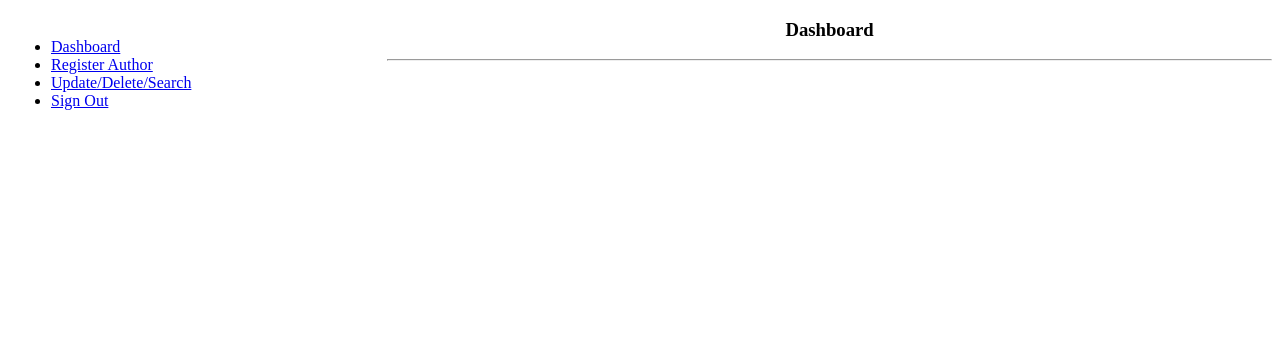
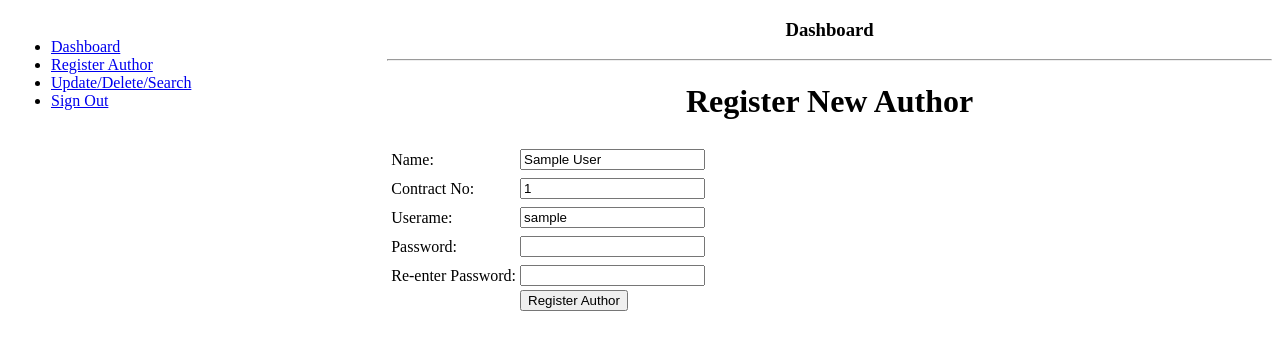
Before and after one commit to azminur2856/learning-web-technologies-fall2024-2025-sec-e, a PHP site: page /view/admin/registerAuthor.php in a window 1280 px wide. Shown: the top 350 px of the page. Run offline with PHP 8.4, Linux system fonts and the light colour scheme; the visitor is signed in with stand-in values (Sample User, id 1).

Commit message:
Update registerAuthor.php

```diff
--- a/Lab Exam Final/view/admin/registerAuthor.php
+++ b/Lab Exam Final/view/admin/registerAuthor.php
@@ -2,6 +2,7 @@
 <html lang="en">
   <head>
     <title>Admin Dashboard</title>
+    <script src="../../asset/js/signupCheck.js"></script>
   </head>
   <body>
 
@@ -11,10 +12,116 @@
     ?>
     <h3 style="text-align: center">Dashboard</h3>
     <hr />
-    <form>
-      <table align="right" class="table-st" cellspacing="0" width="70%">
-
-      </table>
-    </form>
+    <h1 align="center">Register New Author</label></h1>
+    <table align="right" class="table-st" cellspacing="0" width="70%">
+      <tr>
+        <td>
+          <form
+            action="../../controller/admin_controller/registerAuthorCheck.php"
+            method="POST"
+            onsubmit="return validateForm()"
+          >
+              <table>
+                <!-- Form Error -->
+                <tr>
+                  <td></td>
+                  <td id="errorTD" style="color: <?= isset($_SESSION['form_success']) ? 'green' : 'red'; ?>;">
+                  <?= isset($_SESSION['form_error']) ? $_SESSION['form_error'] : ''; ?>
+                  <?= isset($_SESSION['form_success']) ? $_SESSION['form_success'] : ''; ?>
+                  </td>
+                </tr>
+                <!-- Name -->
+                <tr>
+                  <td>Name:</td>
+                  <td id="ff">
+                    <input type="text" id="name" name="name" value="<?= isset($_SESSION['name']) ? $_SESSION['name'] : '' ?>" />
+                  </td>
+                </tr>
+                <tr>
+                  <td></td>
+                  <td id="errorTD" style="color: red;">
+                    <?= isset($_SESSION['name_error']) ? $_SESSION['name_error'] : ''; ?>
+                  </td>
+                </tr>
+                <!-- Contract Number -->
+                <tr>
+                  <td>Contract No:</td>
+                  <td id="ff">
+                    <input
+                      type="text"
+                      id="phone"
+                      name="phone"
+                      placeholder="01XXXXXXXXX"
+                      maxlength="11"
+                      value="<?= isset($_SESSION['phone']) ? $_SESSION['phone'] : '' ?>"
+                    />
+                  </td>
+                  <tr>
+                  <td></td>
+                  <td id="errorTD" style="color: red;">
+                    <?= isset($_SESSION['phone_error']) ? $_SESSION['phone_error'] : ''; ?>
+                  </td>
+                </tr>
+                <!-- Userame -->
+                <tr>
+                  <td>Userame:</td>
+                  <td id="ff">
+                    <input type="text" id="username" name="username" value="<?= isset($_SESSION['username']) ? $_SESSION['username'] : '' ?>" />
+                  </td>
+                </tr>
+                <tr>
+                  <td></td>
+                  <td id="errorTD" style="color: red;">
+                    <?= isset($_SESSION['username_error']) ? $_SESSION['username_error'] : ''; ?>
+                  </td>
+                </tr>
+                </tr>
+                <!-- Password -->
+                  <td>Password:</td>
+                  <td id="ff">
+                    <input type="password" id="password" name="password" />
+                  </td>
+                </tr>
+                <tr>
+                  <td></td>
+                  <td id="errorTD" style="color: red;">
+                    <?= isset($_SESSION['password_error']) ? $_SESSION['password_error'] : ''; ?>
+                  </td>
+                </tr>
+                <!-- Re-enter Password -->
+                <tr>
+                  <td>Re-enter Password:</td>
+                  <td id="ff">
+                    <input type="password" id="repassword" name="repassword" />
+                  </td>
+                </tr>
+                <!-- Register author by admin -->
+                <tr>
+                  <td></td>
+                  <td>
+                    <input type="submit" name="submit" class="regButton" value="Register Author" />
+                  </td>
+                </tr>
+              </table>
+          </form>
+        </td>
+        <td>
+          <table id="jsError">
+              <ul id="errorList"></ul>
+          </table>
+        </td>
+      </tr>
+    </table>
+    <?php
+      unset($_SESSION['form_error']);
+      unset($_SESSION['name']);
+      unset($_SESSION['name_error']);
+      unset($_SESSION['phone']);
+      unset($_SESSION['phone_error']);
+      unset($_SESSION['username']);
+      unset($_SESSION['username_error']);
+      unset($_SESSION['password_error']);
+      unset($_SESSION['form_success']);
+    ?>
   </body>
 </html>
```
